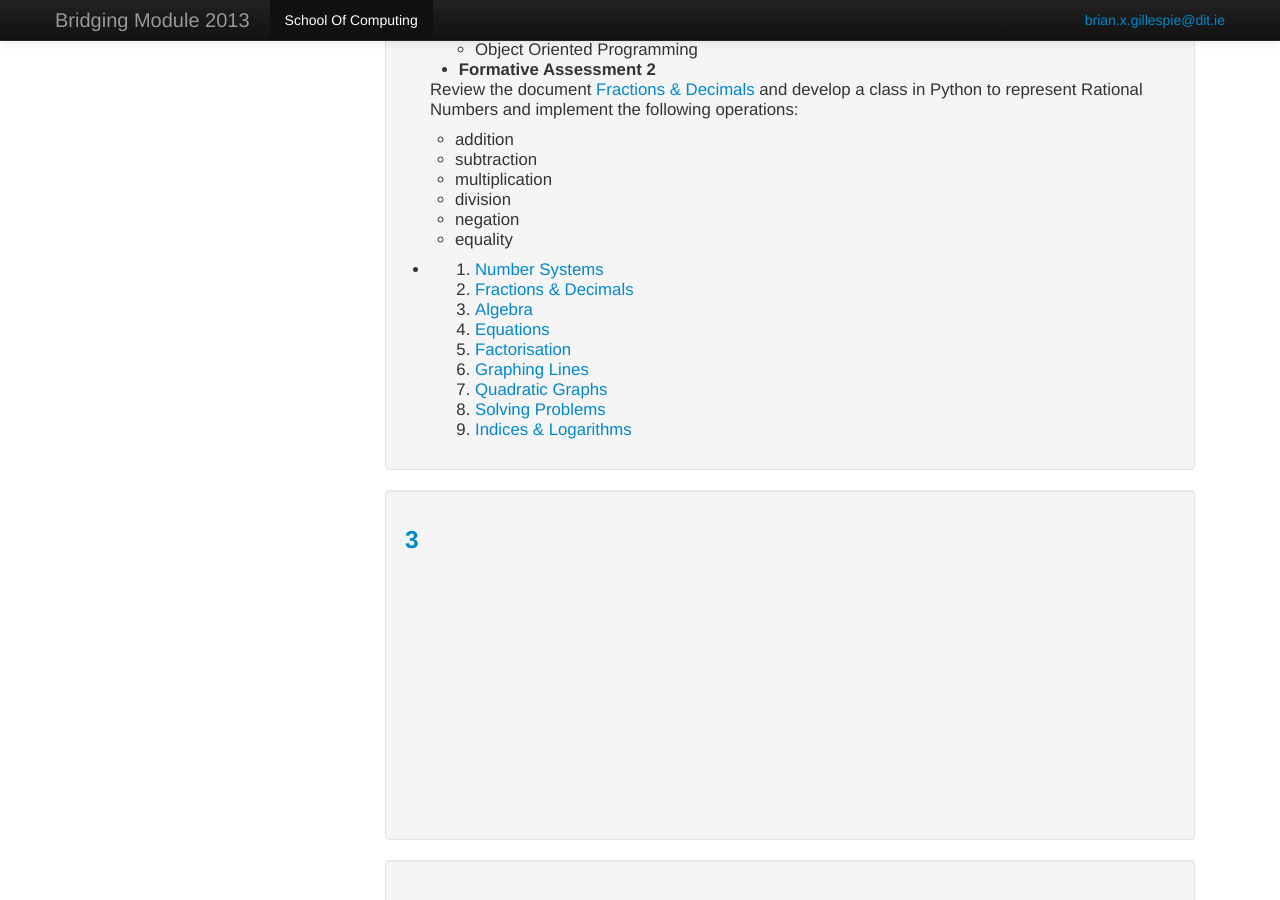
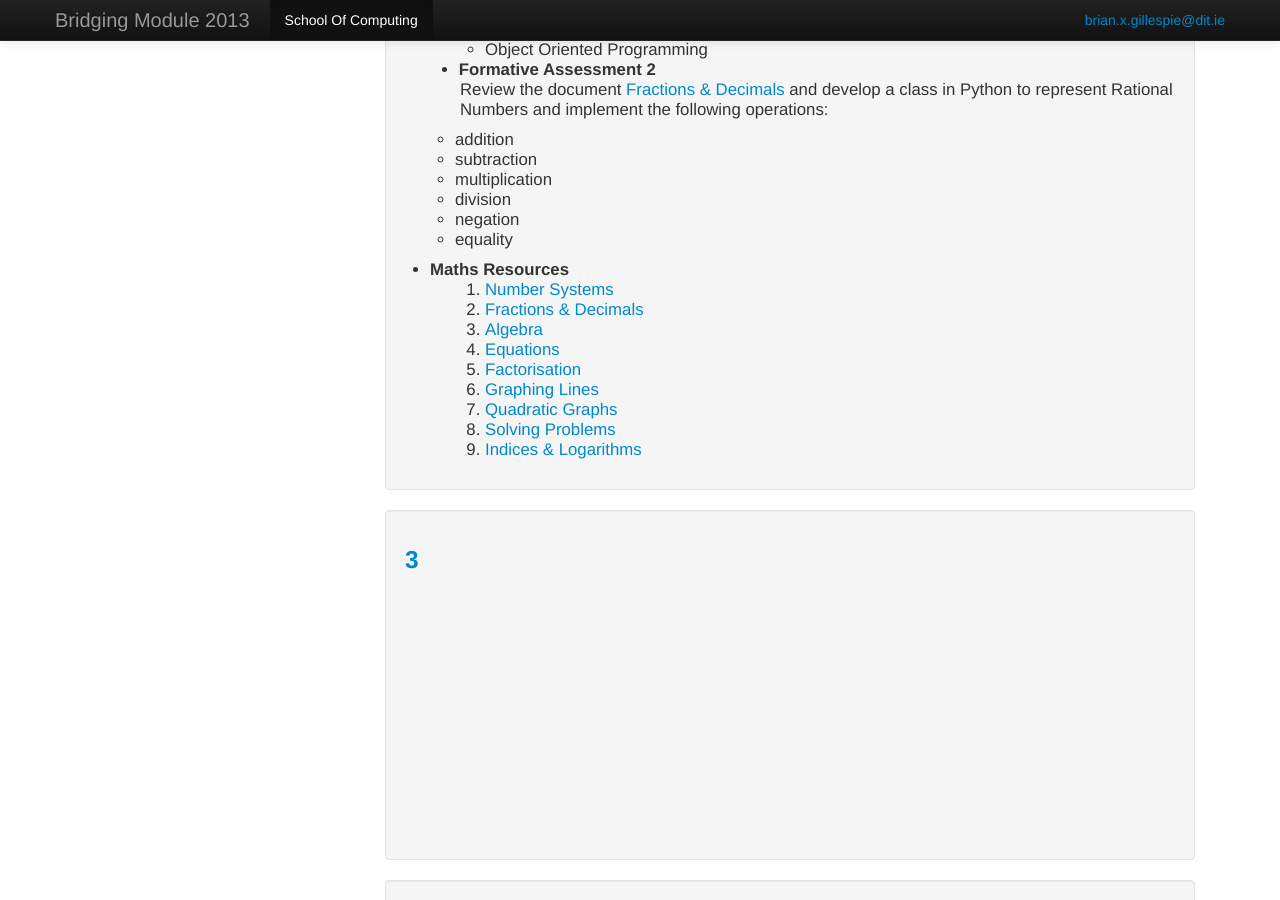
Before and after one commit to bjg/bridgingmodule2013, a Jekyll site: the page built from index.html, in a window 1280 px wide and 900 px high, scrolled down 1424 px. Built offline with Jekyll 4.4.1, drawn with Linux system fonts in a browser that asks for light colours.

Commit message:
Unit 2 content

```diff
--- a/_includes/unit2.html
+++ b/_includes/unit2.html
@@ -1,13 +1,13 @@
 <ul>
     <li>
         <strong>Formative Assessment 1</strong>
-        <ul>
-            <li style="padding-left:30px">
+        <ul style="padding-left:30px">
+            <li>
                 <br>Write a command line utility to accept a list temperature values and a flag and perform
                 a conversion from celcius to farenheit or from farenheit to celcius, depending on what the
                 user specifies in the flag. You will need to support floating point numbers your calculations.
             </li>
-            <li style="padding-left:30px">
+            <li>
                 <br>Write a function to compute the factoral of a number.
                 Formally, factorial of N (written N!) is defined as:
                 <pre style="padding-left:60px">N * (N - 1) * (N - 2) * ... 1</pre>
@@ -16,7 +16,7 @@
     </li>
     <li>
         <strong>Python Programming 2</strong>
-        <ul style="padding-left:20px">
+        <ul style="padding-left:30px">
             <li>Dictionaries</li>
             <li>Tuples</li>
             <li>Object Oriented Programming</li>
@@ -24,7 +24,7 @@
     </li>
     <li>
         <strong>Formative Assessment 2</strong>
-        <p>
+        <p style="padding-left:30px">
             Review the document <a href="/public/worksheets/Ch2-Fractions & Decimals.pdf">Fractions & Decimals</a>
             and develop a class in Python to represent Rational Numbers and implement the following operations:
             <ul>
@@ -38,7 +38,8 @@
         </p>
     </li>
     <li>
-        <ol style="padding-left:20px">
+        <strong>Maths Resources</strong>
+        <ol style="padding-left:30px">
             <li><a href="/public/worksheets/Ch1-Number Systems.pdf">Number Systems</a></li>
             <li><a href="/public/worksheets/Ch2-Fractions & Decimals.pdf">Fractions & Decimals</a></li>
             <li><a href="/public/worksheets/Ch3-Algebra.pdf">Algebra</a></li>
```
